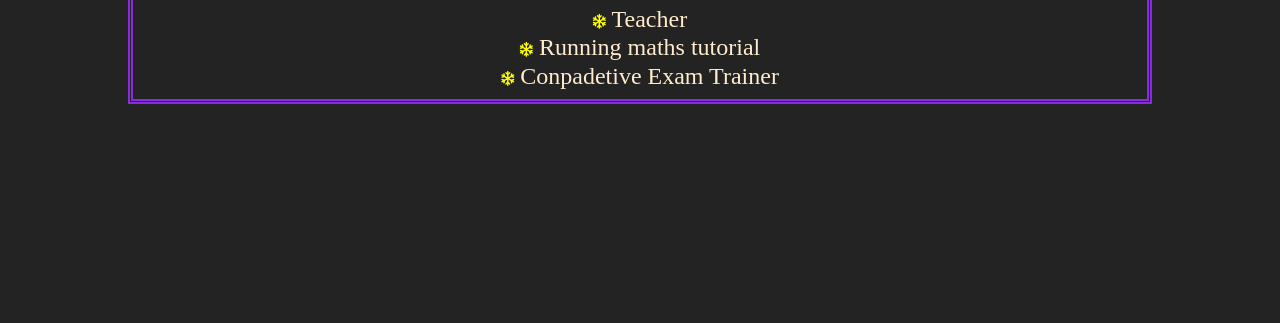
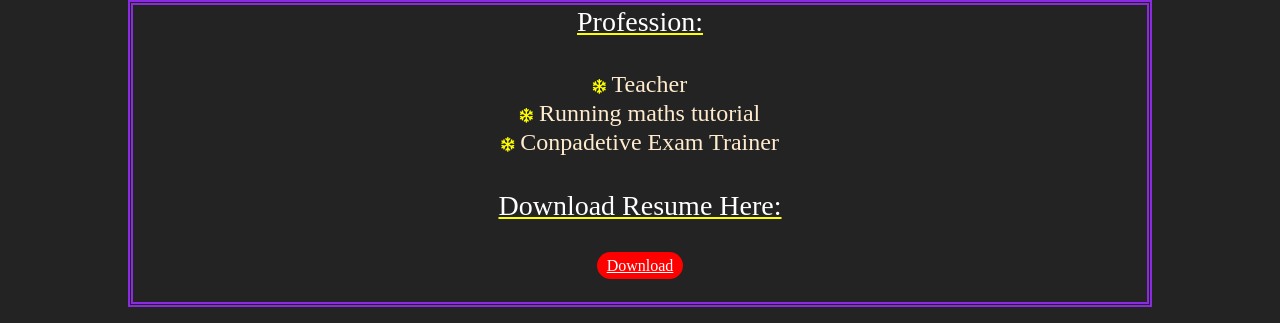
Before and after one commit to bala4485844/Sarugasan_official.com, a plain HTML site: page index.html in a window 1280 px wide. Shown: the part 477-800 px from the top of the page. Drawn offline with nearby package versions, Linux system fonts and the light colour scheme.

Commit message:
completed

```diff
--- a/index.html
+++ b/index.html
@@ -1,3 +1,4 @@
+
 
 <!DOCTYPE html>
 <html lang="en">
@@ -104,6 +105,16 @@ span{
     margin-top: 20%;
   }
 }
+/* now coloring the resume link */
+.resume{
+  background-color: red;
+  color: white;
+  padding-top: 5px;
+  padding-bottom: 5px;
+  padding-right: 10px;
+  padding-left: 10px;
+  border-radius: 40px;
+}
 </style>
 </head>
 <body>
@@ -137,11 +148,16 @@ span{
   <div class="all">
     <img class="img-1" src="picture/profile1 (1).jpeg" alt="sarugasan"><br>
     <img class="img-2" src="picture/profile1 (2).jpeg" alt="sarugasan">
-    <h1>Sarugasan Bsc,Msc,maths</h1>
+    <br>
+    <h1>Sarugasan p</h1><h3>B.Sc,B.Ed,M.Sc,M.Phil,maths</h3>
     <div class="prof">
-    <h3> <span>Profession:</span></h3>
+    <h3> <span>Profession:</span></h3><br>
     <h4><i class="far fa-snowflake"></i>  Teacher<br> <i class="far fa-snowflake"></i>  Running maths tutorial<br> <i class="far fa-snowflake"></i>  Conpadetive Exam Trainer</h4>
-    </div>
+    <br>
+    <h3><span>Download Resume Here:</span></h3><br>
+    <a class="resume" href="picture/Sarugasan Resum.pdf" download="Surugasa_resume.pdf">Download</a>
+    <br><br>
+  </div>
 
   </div>
 
```
